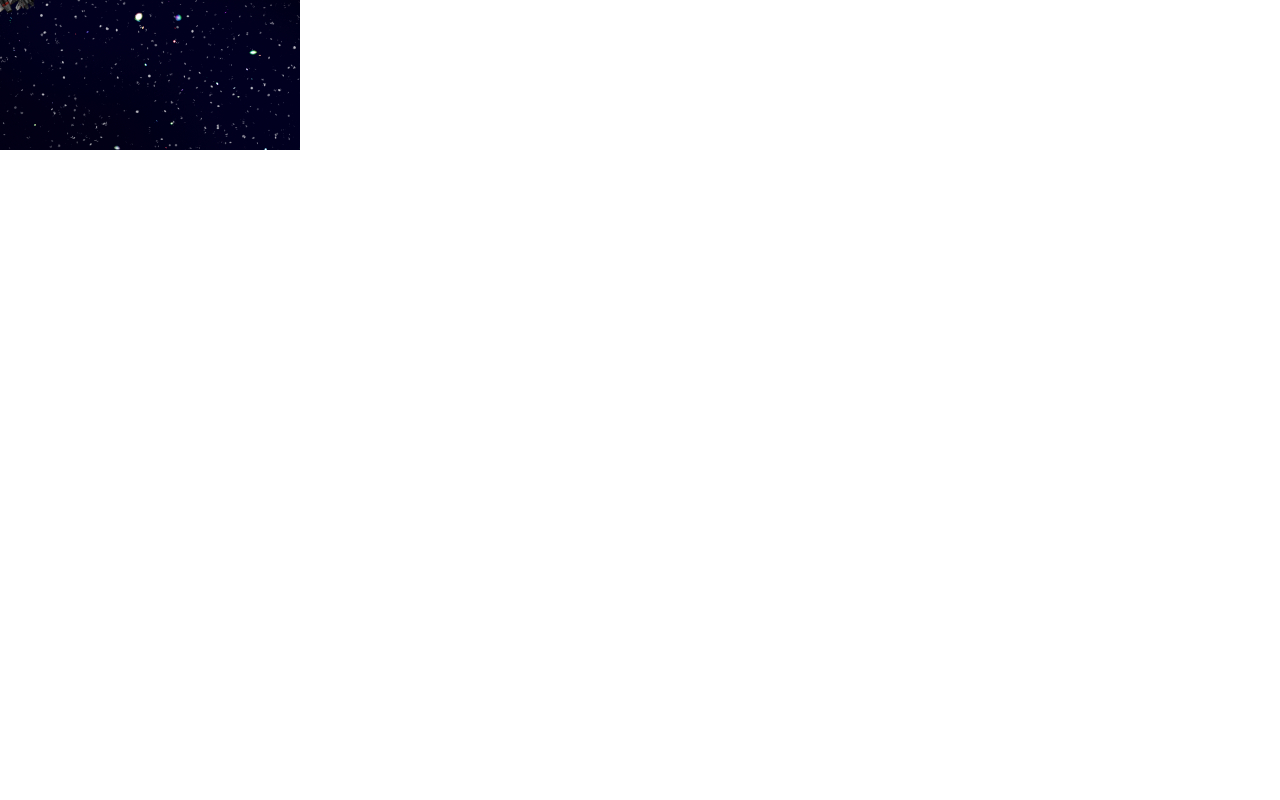
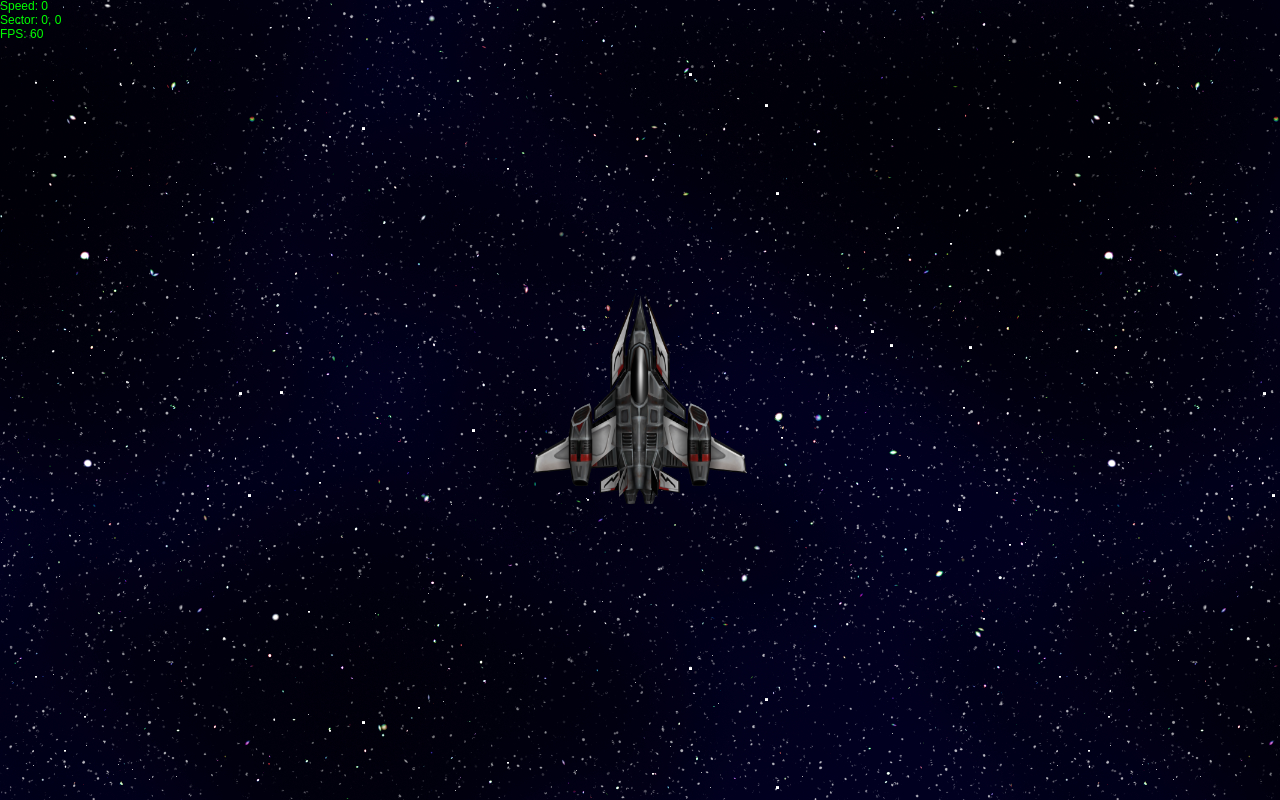
Before and after one commit to lasaldan/space, a plain HTML site: page game/index.html in a window 1280 px wide. Drawn offline with Linux system fonts and the light colour scheme.

Commit message:
Add game engine and physics engine

```diff
--- a/game/canvas.js
+++ b/game/canvas.js
@@ -1,38 +1,80 @@
 var CanvasRenderer = function(targetSelector) {
 
-  this.canvas = document.querySelector(targetSelector) || document.getElementsByTagName("canvas")[0]
-  this.width = this.canvas.width
-  this.height = this.canvas.height
+  var renderer = this
+  renderer.canvas = document.querySelector(targetSelector) || document.getElementsByTagName("canvas")[0]
+  renderer.width = renderer.canvas.width
+  renderer.height = renderer.canvas.height
 
-  if(!this.canvas) {
+  renderer.debugOffset = 10
+  renderer.camera = {}
+
+  if(!renderer.canvas) {
     console.error("No canvas rendering target found.")
     return
   }
 
-  this.ctx = this.canvas.getContext("2d")
+  renderer.ctx = renderer.canvas.getContext("2d")
 
-  this.drawSprite = function(img,x,y,rotation,scale) {
-    if(!scale) scale = .1
+  renderer.render = function(game) {
+    renderer.camera = game.camera
+    renderer.ctx.translate(renderer.camera.x() + renderer.width/2, renderer.camera.y() + renderer.height/2)
+    game.renderOrder.forEach(function(layerId) {
+      game.renderLayers[layerId].forEach(function(sprite) {
+        if(sprite.tiled) {
+          renderer.drawTiledSprite(sprite.image, sprite.x, sprite.y)
+        }
+        else
+          renderer.drawSprite(sprite.image, (sprite.body)? sprite.body.x:sprite.x, (sprite.body)?sprite.body.y:sprite.y, (sprite.body)?sprite.body.rotation:sprite.rotation, sprite.scale)
+      })
+    })
+    renderer.ctx.translate(-renderer.camera.x() - renderer.width/2, -renderer.camera.y() - renderer.height/2)
+    game.renderer.debugText("Speed: " + parseInt(game.sprites.ship.body.velocity.magnitude()))
+    game.renderer.debugText("Sector: " + parseInt(game.sprites.ship.body.x / 100) + ", " + parseInt(game.sprites.ship.body.y / 100))
+
+  }
+
+  renderer.drawSprite = function(img,x,y,rotation,scale) {
+    if(!scale) scale = 1
     if(!rotation) rotation = 0
     var width = img.width*scale
     var height = img.height*scale
-    this.ctx.translate(x - width/2, y - height/2)
-    this.ctx.rotate(rotation*Math.PI/180)
-    this.ctx.drawImage(img, 0, 0, width, height )
-    this.ctx.rotate(-rotation*Math.PI/180)
-    this.ctx.translate(-x + width/2, -y + height/2)
+    renderer.ctx.translate(x , y )
+    renderer.ctx.rotate(rotation*Math.PI/180)
+    renderer.ctx.drawImage(img, -width/2, -width/2, width, height )
+    renderer.ctx.rotate(-rotation*Math.PI/180)
+    renderer.ctx.translate(-x , -y )
   }
 
-  this.drawBackground = function(img,x,y) {
-
-    this.ctx.translate(x, y)
-    var pattern = this.ctx.createPattern(img, 'repeat')
-    this.ctx.fillStyle = pattern
-    this.ctx.fillRect( -x,-y, this.width, this.height)
-    this.ctx.translate(-x, -y)
+  renderer.debugText = function(str) {
+    renderer.ctx.font = '12px Arial'
+    renderer.ctx.fillStyle = '#00FF00'
+    renderer.ctx.fillText(str, 0, renderer.debugOffset)
+    renderer.debugOffset += 14
   }
 
-  this.clear = function() {
-    this.ctx.clearRect(0,0,this.width,this.height);
+  renderer.drawTiledSprite = function(img,x,y) {
+    renderer.ctx.translate(x, y)
+    var pattern = renderer.ctx.createPattern(img, 'repeat')
+    renderer.ctx.fillStyle = pattern
+    renderer.ctx.fillRect( -renderer.width/2 - renderer.camera.x(), -renderer.height/2 - renderer.camera.y(), renderer.width, renderer.height)
+    renderer.ctx.translate(-x, -y)
+  }
+
+  renderer.clear = function() {
+    renderer.ctx.clearRect(0,0,renderer.width,renderer.height);
+    renderer.debugOffset = 10
+  }
+
+  renderer.resize = function() {
+    renderer.width = window.innerWidth
+    renderer.height = window.innerHeight
+    renderer.canvas.width = window.innerWidth
+    renderer.canvas.height = window.innerHeight
+    if(renderer.canvas.webkitRequestFullScreen) {
+      renderer.canvas.webkitRequestFullScreen();
+    }
+    else {
+      renderer.canvas.mozRequestFullScreen();
+    }
   }
 }
--- a/game/game.js
+++ b/game/game.js
@@ -1,13 +1,106 @@
+var Sprite = function(options) {
+  var sprite = this
+  sprite.image = options.image
+  sprite.height = options.image.height
+  sprite.width = options.image.width
+  sprite.scale = options.scale || 1
+  sprite.x = options.x || 0
+  sprite.y = options.y || 0
+  sprite.rotation = options.image.rotation || 0
+  sprite.frameCount = options.frameCount || 1
+  sprite.tiled = options.tiled || false
+  sprite.offsetRatio = options.offsetRatio || 0
+
+  sprite.enablePhysics = function(engine, options) {
+    sprite.body = engine.createBody(options)
+  }
+}
+
+var Camera = function() {
+  this.tracking = false
+  this.xOffset = 0
+  this.yOffset = 0
+  this.x = function() {
+    if(!this.tracking)
+      return -this.xOffset
+    else
+      return -this.tracking.body.x
+  }
+  this.y = function() {
+    if(!this.tracking)
+      return -this.yOffset
+    else
+      return -this.tracking.body.y
+  }
+
+  this.track = function(sprite) {
+    this.tracking = sprite
+  }
+}
+
+var Keyboard = function() {
+
+  keyboard = this;
+
+  keyboard.keys = {
+    up: false,
+    down: false,
+    right: false,
+    left: false,
+    space: false
+  }
+
+  keyboard.keyDown = function(e) {
+    if(e.keyCode == 37) keyboard.keys.left = true
+    if(e.keyCode == 38) keyboard.keys.up = true
+    if(e.keyCode == 39) keyboard.keys.right = true
+    if(e.keyCode == 40) keyboard.keys.down = true
+    if(e.keyCode == 32) keyboard.keys.space = true
+  }
+
+  keyboard.keyUp = function(e) {
+    if(e.keyCode == 37) keyboard.keys.left = false
+    if(e.keyCode == 38) keyboard.keys.up = false
+    if(e.keyCode == 39) keyboard.keys.right = false
+    if(e.keyCode == 40) keyboard.keys.down = false
+    if(e.keyCode == 32) keyboard.keys.space = false
+  }
+
+  document.addEventListener("keydown", keyboard.keyDown)
+  document.addEventListener("keyup", keyboard.keyUp)
+}
+
 var Game = function() {
 
   var game = this
 
   game.states = {}
   game.images = {}
+  game.sprites = {}
+  game.spriteID = 0
+  game.collidableGroups = {}
+
+  game.renderLayers = {}
+  game.renderOrder = []
+
   game.requestedImageCount = 0;
   game.loaded = true;
   game.currentState = null;
   game.stepping = false;
+
+  game.lastFrameTime = -1;
+  game.debug = true
+
+  game.camera = new Camera()
+  game.keyboard = new Keyboard()
+
+  game.setPhysicsEngine = function(engine) {
+    game.physics = new engine()
+  }
+
+  game.enablePhysicsOn = function(spriteName, options) {
+    game.sprites[spriteName].enablePhysics(game.physics, options)
+  }
 
 
   // renderer must have the following methods
@@ -15,6 +108,24 @@ var Game = function() {
   // drawBackground(x,y,img)
   game.setRenderer = function(renderer, target) {
     game.renderer = new renderer(target)
+    game.resize()
+  }
+
+
+  game.addRenderLayer = function(name) {
+    game.renderLayers[name] = []
+  }
+
+
+  game.addSprite = function(key, layerName, options) {
+    if(!key) key = game.spriteID++
+    var options = options || {}
+    if(!options.image) options.image = game.images[key]
+    var sprite = new Sprite(options)
+    sprite.key = key
+    game.sprites[key] = sprite
+    game.renderLayers[layerName].push(sprite)
+    return sprite
   }
 
 
@@ -31,19 +142,36 @@ var Game = function() {
   game.step = function( time ) {
     requestAnimationFrame(game.step)
 
-    if(game.loaded) {
-
-      if(game.renderer)
-        game.renderer.clear()
+    if(game.loaded && time - game.lastFrameTime) {
 
       if(typeof game.currentState.update === "function")
         game.currentState.update(time)
 
+      if(game.physics)
+        game.physics.stepSim(time)
+
+      if(game.renderer) {
+        game.renderer.clear()
+        game.renderer.render(game)
+      }
+
       if(game.renderer && typeof game.currentState.render === "function")
         game.currentState.render()
 
+      if(game.debug) {
+        var fps = 1000 / (time - game.lastFrameTime)
+        game.renderer.debugText("FPS: " + parseInt(fps))
+        game.lastFrameTime = time
+      }
+
     }
 
+  }
+
+
+  game.resize = function() {
+    if(game.renderer)
+      game.renderer.resize()
   }
 
 
@@ -51,13 +179,11 @@ var Game = function() {
   game.addImage = function(key, url) {
     game.requestedImageCount ++;
     game.loaded = false;
-    console.log("requesting " + url)
 
     var img = new Image();
 
     img.onload = function() {
       game.images[key] = img
-      console.log("recieved " + url)
       if(game.requestedImageCount == Object.keys(game.images).length)
         game.loaded = true
     }
--- a/game/index.html
+++ b/game/index.html
@@ -1,21 +1,21 @@
 <html>
   <head>
+    <script src="../physics/physd.js" type="text/javascript"></script>
     <script src="canvas.js" type="text/javascript"></script>
     <script src="game.js" type="text/javascript"></script>
     <script src="titleScreen.js" type="text/javascript"></script>
     <script src="loadingScreen.js" type="text/javascript"></script>
-    <!-- <script src="spaced.js" type="text/javascript"></script>
-    <script src="keyboard.js" type="text/javascript"></script>
-    <script src="player.js" type="text/javascript"></script> -->
     <script>
 
       window.addEventListener("load", function() {
         Spaced = new Game()
         Spaced.setRenderer(CanvasRenderer, "#canvas")
+        Spaced.setPhysicsEngine(PhysD)
         Spaced.addState("title", TitleScreen)
         Spaced.addState("loading", LoadingScreen)
         Spaced.startState("loading")
-        // window.addEventListener("resize", Spaced.fillScreen)
+
+        window.addEventListener("resize", Spaced.resize)
       })
 
     </script>
--- a/game/loadingScreen.js
+++ b/game/loadingScreen.js
@@ -6,11 +6,16 @@ var LoadingScreen = function(game) {
 
   this.create = function() {
     console.log("creating loading")
-    game.startState("title")
+    game.addImage("ship", "../client/www/assets/ship.png")
+    game.addImage("bg", "../client/www/assets/bg1.jpg")
+    game.addImage("bg2", "../client/www/assets/bg2.png")
+    game.addImage("bullet", "../client/www/assets/projectile1.png")
   }
 
   this.update = function() {
     console.log("updating loading")
+    if(game.loaded)
+      game.startState("title")
   }
 
   return this
--- a/game/titleScreen.js
+++ b/game/titleScreen.js
@@ -1,25 +1,56 @@
 var TitleScreen = function(game) {
 
   this.lastUpdateTime = -1
-  this.rotation = 0
+  this.rotation = -45
+  this.x = 300
+  this.y = 900
 
   this.create = function() {
     console.log("creating title")
-    game.addImage("ship", "../client/www/assets/ship.png")
-    game.addImage("bg", "../client/www/assets/bg1.jpg")
+
+    game.addRenderLayer("background")
+    game.addRenderLayer("stage")
+    game.addRenderLayer("projectiles")
+    game.renderOrder = ["background", "stage", "projectiles"]
+
+    this.bg = game.addSprite("bg", "background", {tiled: true})
+    this.bg2 = game.addSprite("bg2", "background", {image: game.images.bg2, tiled: true, offsetRatio: 2})
+    this.ship = game.addSprite("ship", "stage", {scale: .3, x: 0, y: 0})
+
+    game.enablePhysicsOn("ship")
+
+    game.camera.track(this.ship)
   }
 
   this.render = function() {
-    game.renderer.drawBackground(game.images.bg,0,0)
-    game.renderer.drawSprite(game.images.ship,0,0,this.rotation)
+    // game.renderer.drawBackground(game.images.bg,0,0)
+    // game.renderer.drawSprite(game.images.ship,this.x,this.y,this.rotation,.1)
   }
 
   this.update = function( time ) {
-    if(time != this.lastUpdateTime) {
-      //console.log(1000 / (time - this.lastUpdateTime))
-      this.lastUpdateTime = time
-      this.rotation -= .1
+    if(game.keyboard.keys.up) {
+      this.ship.body.thrust(400)
     }
+    else if(game.keyboard.keys.down) {
+      this.ship.body.reverse(400)
+    }
+
+    if(game.keyboard.keys.right) {
+      this.ship.body.rotateRight(150)
+    }
+    else if(game.keyboard.keys.left) {
+      this.ship.body.rotateLeft(150)
+    }
+    else {
+      this.ship.body.angularVelocity *=.7
+    }
+
+    if(game.keyboard.keys.space) {
+      var bullet = game.addSprite(null, "projectiles", {image: game.images.bullet})
+      game.enablePhysicsOn(bullet.key)
+      console.log(bullet.key)
+    }
+
   }
 
   return this
--- a/physics/physd.js
+++ b/physics/physd.js
@@ -0,0 +1,120 @@
+var PhysD = function(worldWidth, worldHeight) {
+  var physics = this
+  physics.width = worldWidth
+  physics.height = worldHeight
+  physics.damping = .997
+
+  physics.collisionGroups = {}
+
+  physics.bodies = []
+  physics.lastStep = undefined
+
+  physics.stepSim = function(time) {
+    if(!physics.lastStep) physics.lastStep = time
+
+    var t = (time - physics.lastStep) / 1000
+    physics.lastStep = time
+
+    physics.bodies.forEach(function(body) {
+
+      var tx = body.velocity.x*t + body.acceleration.x*0.5*t*t
+      var ty = body.velocity.y*t + body.acceleration.y*0.5*t*t
+
+      body.x += tx
+      body.y += ty
+
+      tx = body.velocity.x + body.acceleration.x*t
+      ty = body.velocity.y + body.acceleration.y*t
+
+      body.velocity.x = tx * physics.damping
+      body.velocity.y = ty * physics.damping
+
+      body.acceleration.x = 0
+      body.acceleration.y = 0
+
+      body.rotation += body.angularVelocity*t
+
+    })
+  }
+
+  physics.createBody = function(options) {
+    var options = options || {}
+    var body = {
+      x: options.x || 0,
+      y: options.y || 0,
+      rotation: options.rotation || 0,
+      mass: 100,
+      acceleration: new physics.Vector(options.x || 0, options.y || 0),
+      velocity: new physics.Vector(options.x || 0, options.y || 0),
+      angularVelocity: options.angularVelocity || 0,
+      thrust: function(amount) {
+        this.acceleration.addInPlace({x: amount*Math.sin(this.rotation*Math.PI/180), y: -amount*Math.cos(this.rotation*Math.PI/180)})
+      },
+      reverse: function(amount) {
+        this.thrust(-amount)
+      },
+      rotateRight: function(deg) {
+        this.angularVelocity = deg
+      },
+      rotateLeft: function(deg) {
+        this.rotateRight(-deg)
+      }
+    }
+    physics.bodies.push(body)
+    return body
+  }
+
+  physics.Vector = function(x,y) {
+    var vector = this
+    vector.x = x
+    vector.y = y
+  }
+
+  physics.Vector.prototype.add = function(v) {
+    var newX = this.x + v.x
+    var newY = this.y + v.y
+    return new physics.Vector(newX, newY)
+  }
+  physics.Vector.prototype.addInPlace = function(v) {
+    this.x = this.x + v.x
+    this.y = this.y + v.y
+  }
+
+  physics.Vector.prototype.magnitude = function() {
+    return Math.sqrt(this.x*this.x + this.y*this.y)
+  }
+
+  physics.Vector.prototype.subtract = function(v) {
+    var newX = vector.x - v.x
+    var newY = vector.y - v.y
+    return new physics.Vector(newX, newY)
+  }
+
+  physics.Vector.prototype.scale = function(s) {
+    return new physics.Vector(vector.x*s, vector.y*s)
+  }
+
+  physics.Vector.prototype.dot = function(v) {
+    return vector.x * v.x + vector.y * v.y
+  }
+
+    // vector.cross = function(v) {
+    //   // For 3d maybe down the road?
+    // }
+
+  physics.Vector.prototype.rotate = function(deg) {
+    var newX = Math.cos(deg)*vector.x - Math.sin(deg)*vector.y
+    var newY = Math.sin(deg)*vector.x + Math.cos(deg)*vector.y
+    return new physics.Vector(newX, newY)
+  }
+}
+
+
+  // game.addToCollisionGroup = function(spriteKey, collisionKey) {
+  //   if(game.collidableGroups[collisionKey])
+  //     game.collidableGroups[collisionKey].push(spriteKey)
+  //   else {
+  //     game.collidableGroups[collisionKey] = []
+  //     game.collidableGroups[collisionKey].push(spriteKey)
+  //   }
+  // }
```
